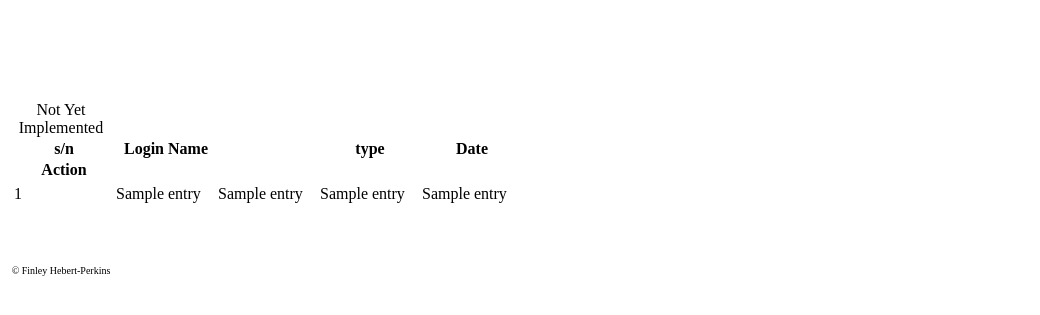
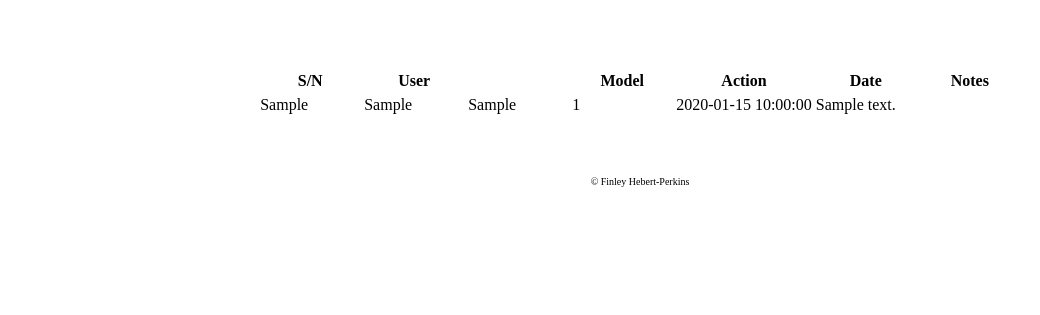
Before and after one commit to fhebert-perkins/ResourceTracker, a Flask app: template templates/history.html in a window 1280 px wide. Shown: the top 315 px of the page, without its empty margins (0-1040 px from the left). Run offline with Flask 2, Linux system fonts and the light colour scheme; tables that the repository leaves empty hold one stand-in row (values such as "Sample post"); the template is opened without the code that fills it: values that come from a table or form of the project are taken from there, most other values are stand-ins (such as "Sample title", 1, 10 or a date in 2020).

Commit message:
history and transactions pages working

```diff
--- a/app.py
+++ b/app.py
@@ -44,15 +44,21 @@ def root():
 def search():
     return "NYI"
 
+@app.route("/settings")
+@login_required
+def settings():
+    return "NYI"
+
 @app.route('/history', methods=['GET','POST']) # request methods allowed Post and Get
 @login_required
 def history():
-    return "NYI"
+    items = Transaction.query.all().order_by("date")
+    return render_template("history.html", entries=items)
 
 @app.route('/addtrans', methods=['POST','GET']) # adds transactions to the Transactions database
 @login_required
 def addtrans():
-    return "NYI"
+    return render_template("addtrans.html")
 
 @app.route('/login', methods=['POST','GET'])
 def login():
--- a/static/style.css
+++ b/static/style.css
@@ -11,3 +11,7 @@ a {
 .center {
     text-align: -webkit-center;
 }
+
+th {
+    min-width: 100px;
+}
--- a/templates/history.html
+++ b/templates/history.html
@@ -1,33 +1,29 @@
 {% extends 'template.html' %}
 {% block body %}
-<center>
-    <div class="alert alert-warning" role="alert">Not Yet Implemented</div>
-    <style type="text/css">
-    table {
-        width:600px;
-    }
-    th, td {
-        width:100px;
-        display: inline-block;
-    }
-    </style>
+<div class="center">
     <table>
         <tr>
-            <th>s/n</th>
-            <th>Login Name<th>
-            <th>type</th>
+            <th>S/N</th>
+            <th>User<th>
+            <th>Model</th>
+            <th>Action</th>
             <th>Date</th>
-            <th>Action</th>
+            <th>Notes</th>
         <tr>
+
         {% for entry in entries %}
         <tr>
-            <td>{{ entry[0] }}</td>
-            <td>{{ entry[1] }}</td>
-            <td>{{ entry[2] }}</td>
-            <td>{{ entry[3] }}</td>
-            <td>{{ entry[4] }}</td>
+            <td>{{ entry.serial }}</td>
+            <td>{{ entry.owner }}</td>
+            <td>{{ entry.model }}</td>
+            <td>{{ entry.transtype}}</td>
+            <td>{{ entry.date }}</td>
+            <td>{{ entry.notes }}</td>
         </tr>
         {% endfor %}
     </table>
-</center>
+        {% if entries == [] %}
+            <h3>No Transactions</h3>
+        {% endif %}
+</div>
 {% endblock %}
```
Also changed, not shown: templates/addtrans.html (+28 -5 lines).
